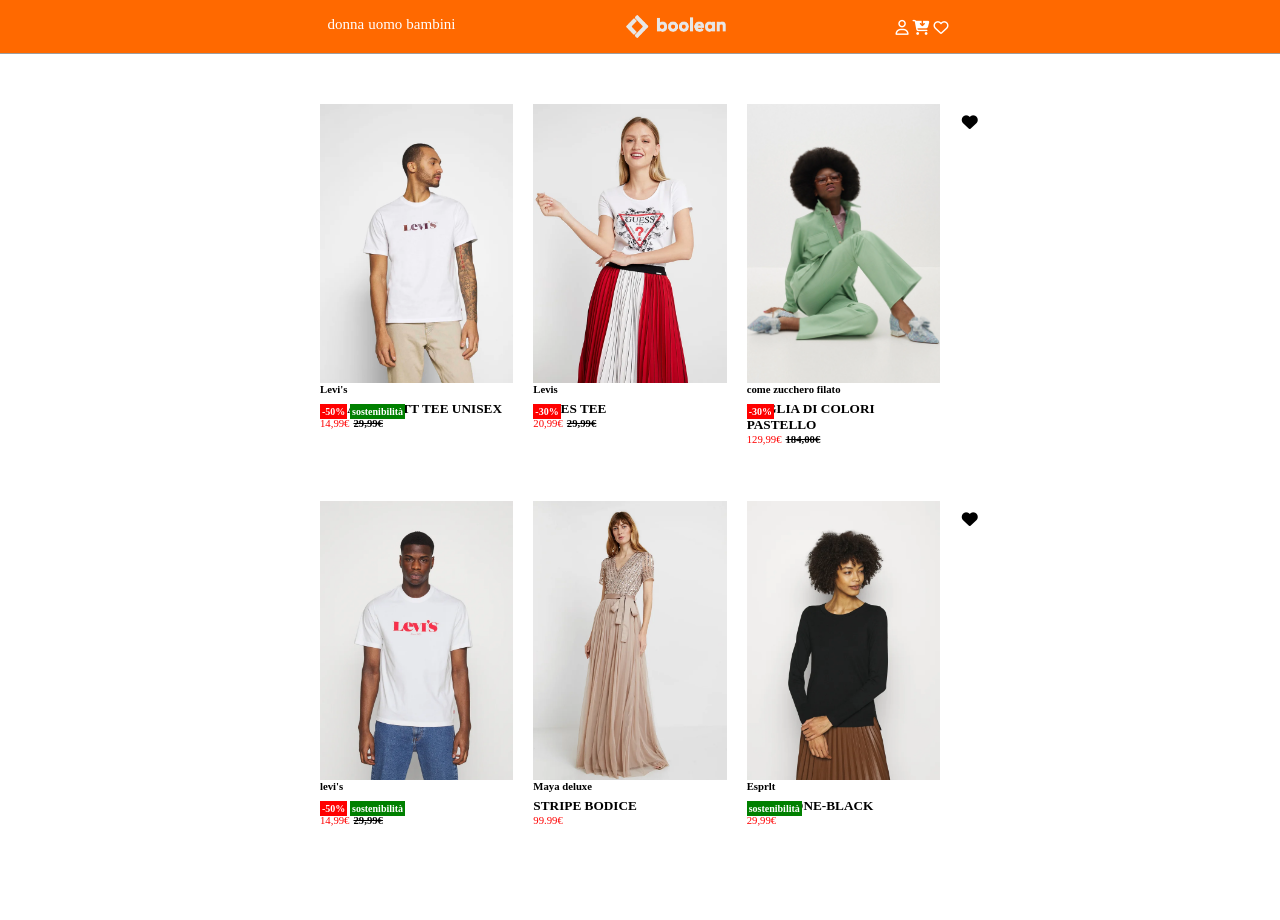
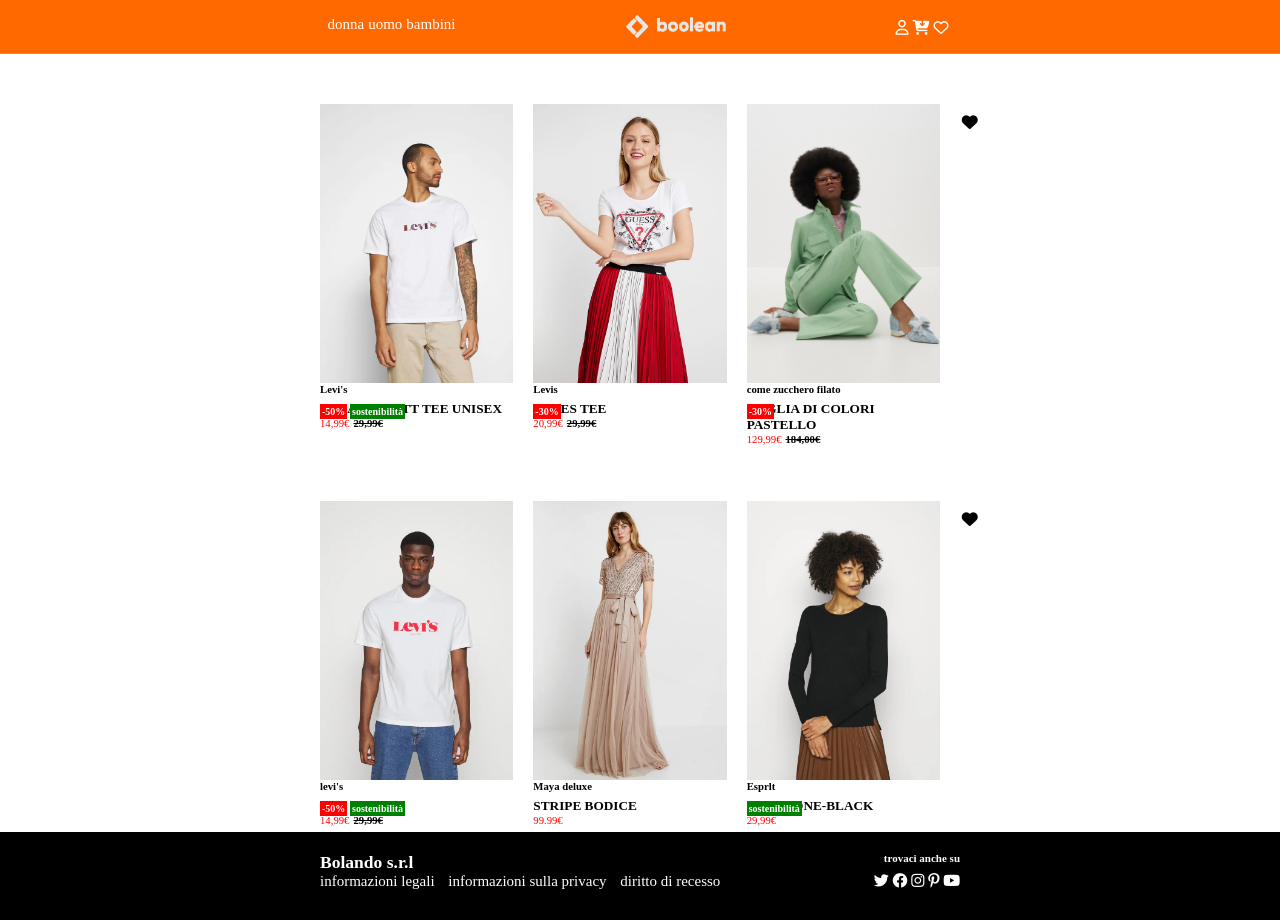
Before and after one commit to CosimoGiove/html-css-boolando, a plain HTML site: page index.html in a window 1280 px wide. Before the commit the page ends 832 px from the top, so only its background shows below. Drawn offline with Linux system fonts and the light colour scheme.

Commit message:
feat: sito completato

```diff
--- a/index.html
+++ b/index.html
@@ -122,6 +122,30 @@
              </div>
         </section>
      </main>
+     <footer>
+         <div class="footer">
+
+            <div class="footerbottom">
+                <h3>Bolando s.r.l</h3>
+                <h3 class="piedipagina">trovaci anche su </h3>
+            </div>
+            <div class="footerbottom">
+                <ul>
+                    <li>informazioni legali</li>
+                    <li>informazioni sulla privacy</li>
+                    <li>diritto di recesso</li>
+                </ul>
+                <div>
+                    <i class="fa-brands fa-twitter social"></i>
+                    <i class="fa-brands fa-facebook social"></i>
+                    <i class="fa-brands fa-instagram social"></i>
+                    <i class="fa-brands fa-pinterest-p social"></i>
+                    <i class="fa-brands fa-youtube social"></i>
+                </div>
+            </div>
+
+         </div>
+     </footer>
 
 </body>
 </html>
--- a/style.css
+++ b/style.css
@@ -9,7 +9,7 @@ box-sizing: border-box;
 
 /** fine debug**/
 
-/**#region header**/
+/*#region header*/
 header{
  background-color: #ff6900;
  padding: 15px;
@@ -52,7 +52,7 @@ header{
     color: red;
     transition: ease 1s;
 }
-/**#endregion**/
+/*#endregion*/
 
 
 /* #region main*/
@@ -140,3 +140,33 @@ h6{
 
 
 /*#endregion /main*/
+
+/*#region*/
+.footer{
+    width: 50%;
+    margin: 0 auto;
+    padding-bottom: 30px;
+}
+footer{
+    background-color: black;
+}
+.footerbottom{
+    display: flex;
+    justify-content: space-between;
+    color: white;
+    font-size: 15px;
+}
+
+.footerbottom h3{
+    margin-top: 20px;
+}
+
+.piedipagina{
+    font-size: 11px;
+}
+
+.footerbottom ul li{
+    display: inline-block;
+    margin-right: 10px;
+}
+/*#endregion*/
```
